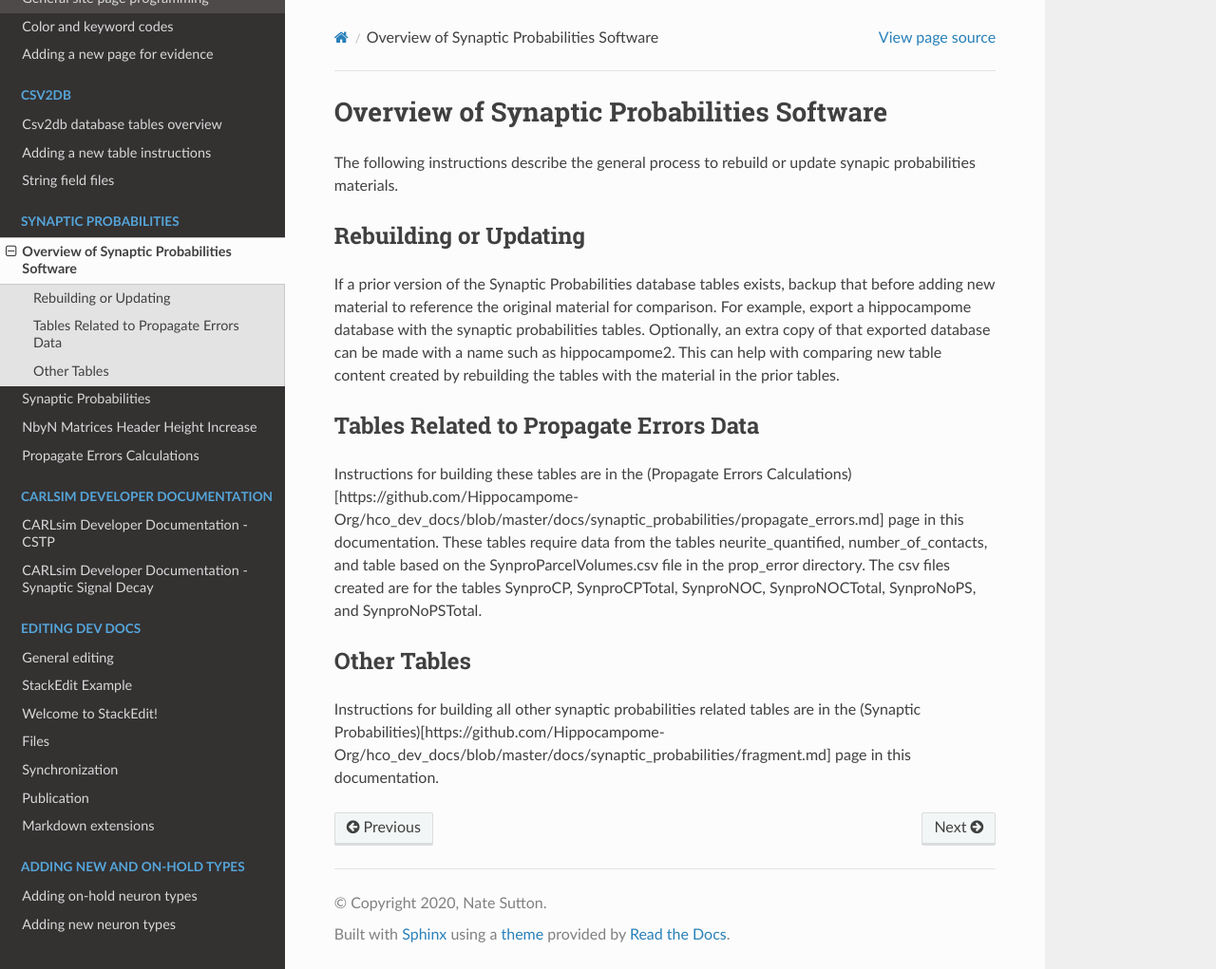
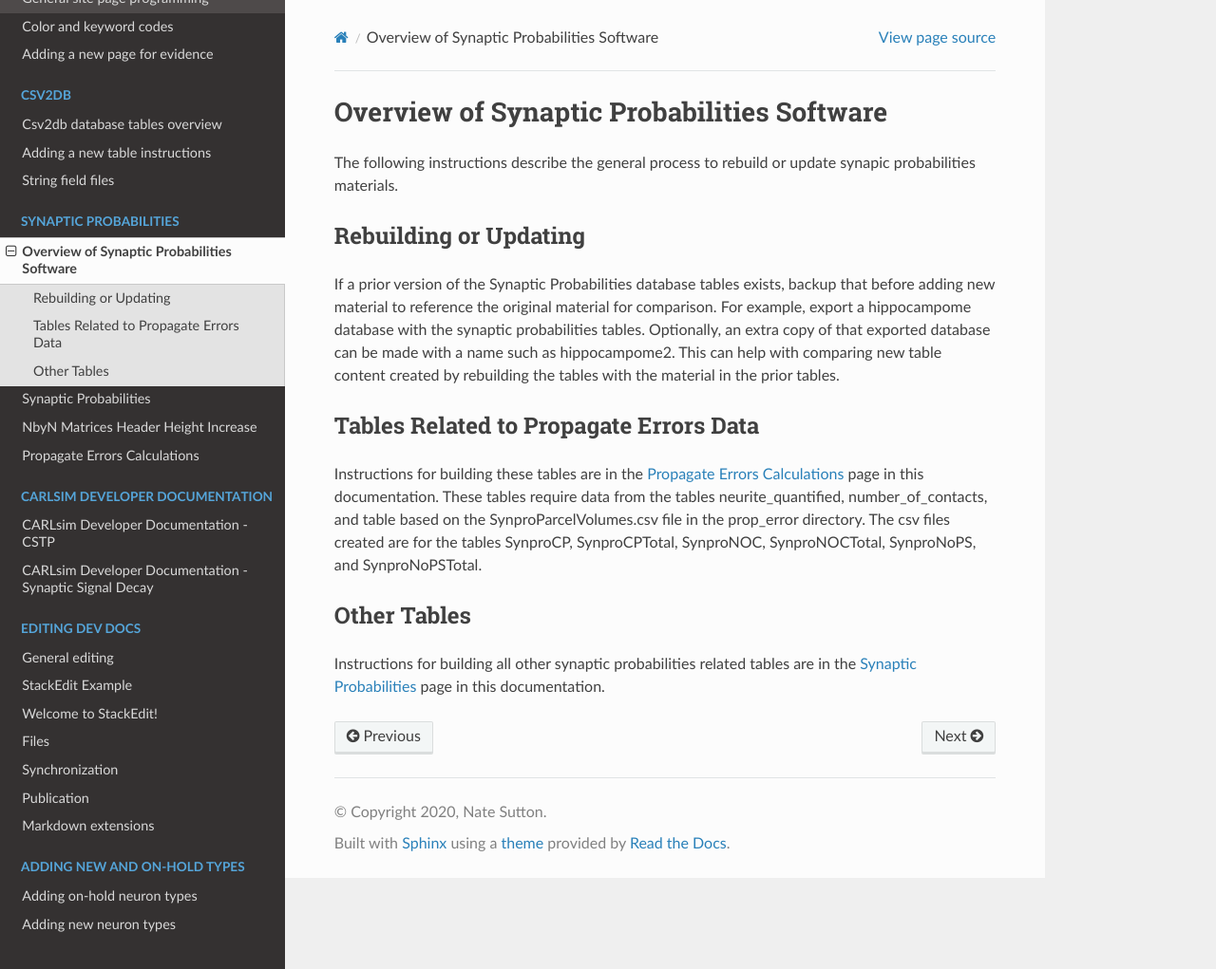
Before and after one commit to Hippocampome-Org/hco_dev_docs, a Sphinx documentation site: the page built from docs/synaptic_probabilities/overview.md, in a window 1280 px wide and 1021 px high. Shown: the whole window at 95% size. Built offline with Sphinx 7.4.7 and the Read the Docs theme 2.0.0, drawn with Linux system fonts in a browser that asks for light colours.

Commit message:
Update overview.md

```diff
--- a/docs/synaptic_probabilities/overview.md
+++ b/docs/synaptic_probabilities/overview.md
@@ -12,9 +12,9 @@ created by rebuilding the tables with the material in the prior tables.
 
 ## Tables Related to Propagate Errors Data
 
-Instructions for building these tables are in the (Propagate Errors Calculations)[https://github.com/Hippocampome-Org/hco_dev_docs/blob/master/docs/synaptic_probabilities/propagate_errors.md] page in this documentation.
+Instructions for building these tables are in the [Propagate Errors Calculations](https://github.com/Hippocampome-Org/hco_dev_docs/blob/master/docs/synaptic_probabilities/propagate_errors.md) page in this documentation.
 These tables require data from the tables neurite_quantified, number_of_contacts, and table based on the SynproParcelVolumes.csv file in the prop_error directory. The csv files created are for the tables SynproCP, SynproCPTotal, SynproNOC, SynproNOCTotal, SynproNoPS, and SynproNoPSTotal.
 
 ## Other Tables
 
-Instructions for building all other synaptic probabilities related tables are in the (Synaptic Probabilities)[https://github.com/Hippocampome-Org/hco_dev_docs/blob/master/docs/synaptic_probabilities/fragment.md] page in this documentation.
+Instructions for building all other synaptic probabilities related tables are in the [Synaptic Probabilities](https://github.com/Hippocampome-Org/hco_dev_docs/blob/master/docs/synaptic_probabilities/fragment.md) page in this documentation.
```
